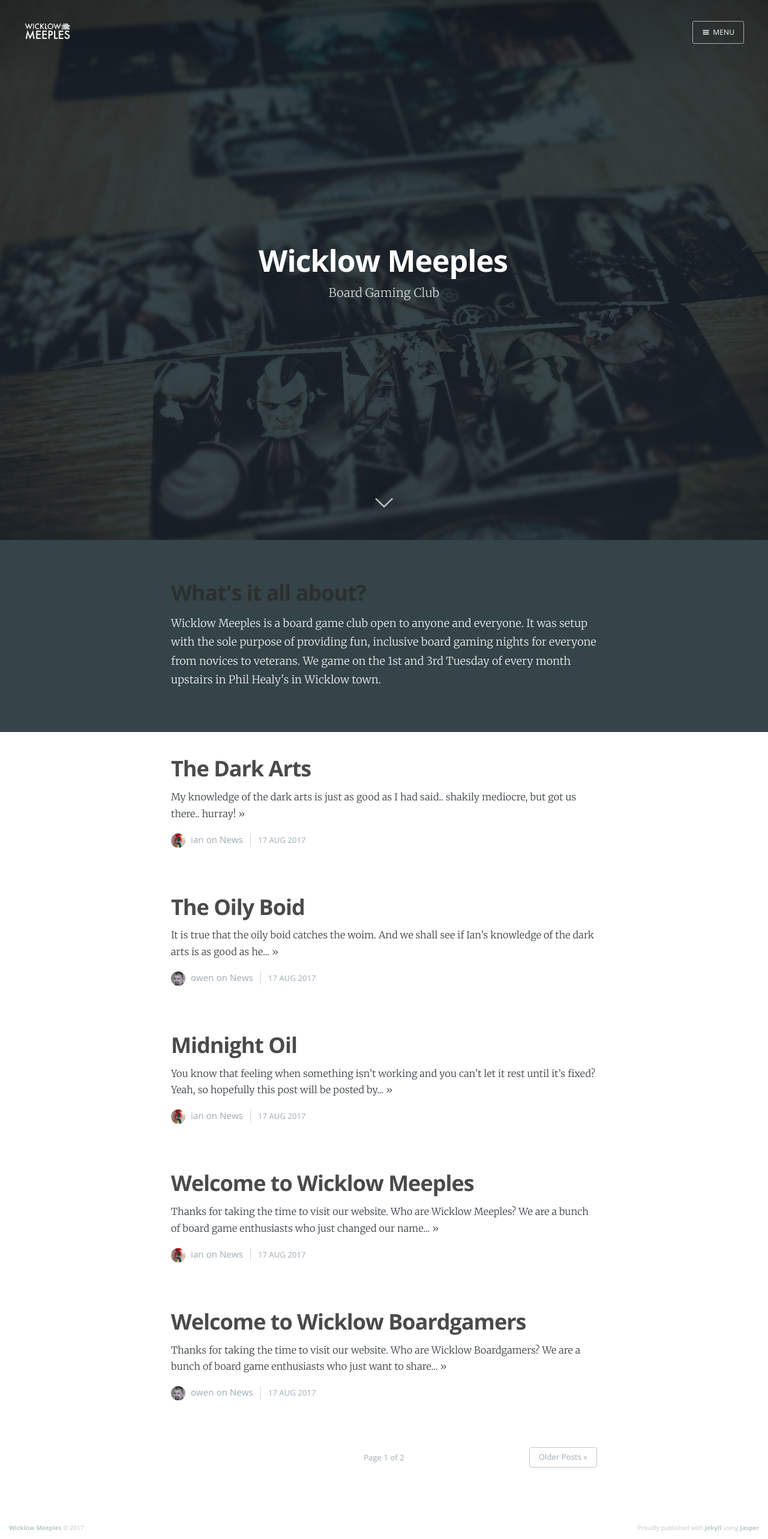
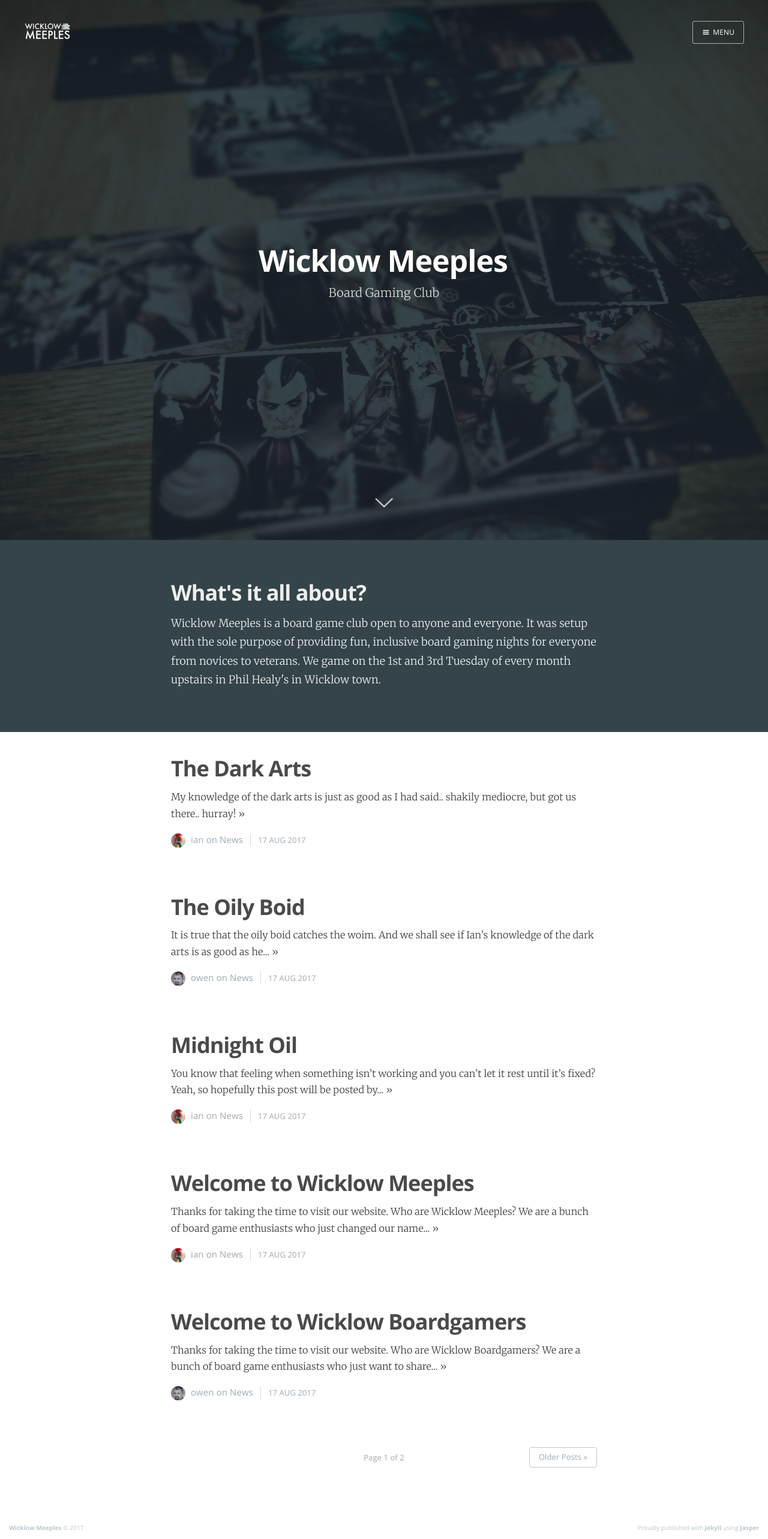
Before and after one commit to owenmcg/owenmcg.github.io, a Jekyll site: the page built from index.html, in a window 1280 px wide. Shown: the whole page at 60% size. Built offline with Jekyll 4.4.1, drawn with Linux system fonts in a browser that asks for light colours; nearby versions of some CDN libraries; the list of posts is cut into pages by our own code.

Commit message:
welcome 3

```diff
--- a/assets/css/screen.css
+++ b/assets/css/screen.css
@@ -2070,6 +2070,10 @@ body:not(.post-template) .post-title {
     padding-top: 1.5em;
 }
 
+    .content.welcome h2 {
+        color: #eee;
+    }
+
 
 /* ==========================================================================
    End of file. Animations should be the last thing here. Do not add stuff
--- a/index.html
+++ b/index.html
@@ -25,12 +25,12 @@ current: home
             <h2 class="page-description">{{ site.description }}</h2>
         </div>
     </div>
-    <a class="scroll-down icon-arrow-left" href="#content" data-offset="-45"><span class="hidden">Scroll Down</span></a>
+    <a class="scroll-down icon-arrow-left" href="#welcome" data-offset="-45"><span class="hidden">Scroll Down</span></a>
 </header>
 
 <!-- The main content area on the homepage -->
 
-<div class="content welcome">
+<div id="welcome" class="content welcome">
     <div class="post">
         <h2 class="post-title welcome">What's it all about?</h2>
         <p class="post-excerpt">Wicklow Meeples is a board game club open to anyone and everyone. It was setup with the sole purpose of providing fun, inclusive board gaming nights for everyone from novices to veterans. We game on the 1st and 3rd Tuesday of every month upstairs in Phil Healy's in Wicklow town.
```
